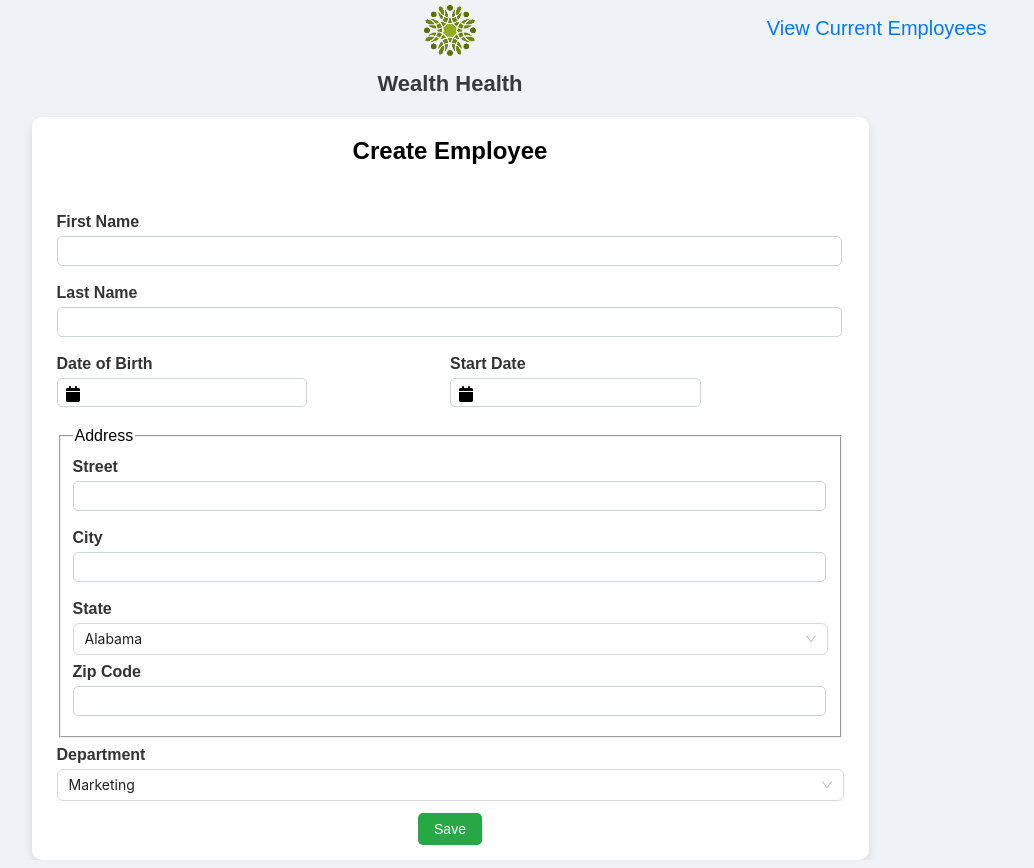
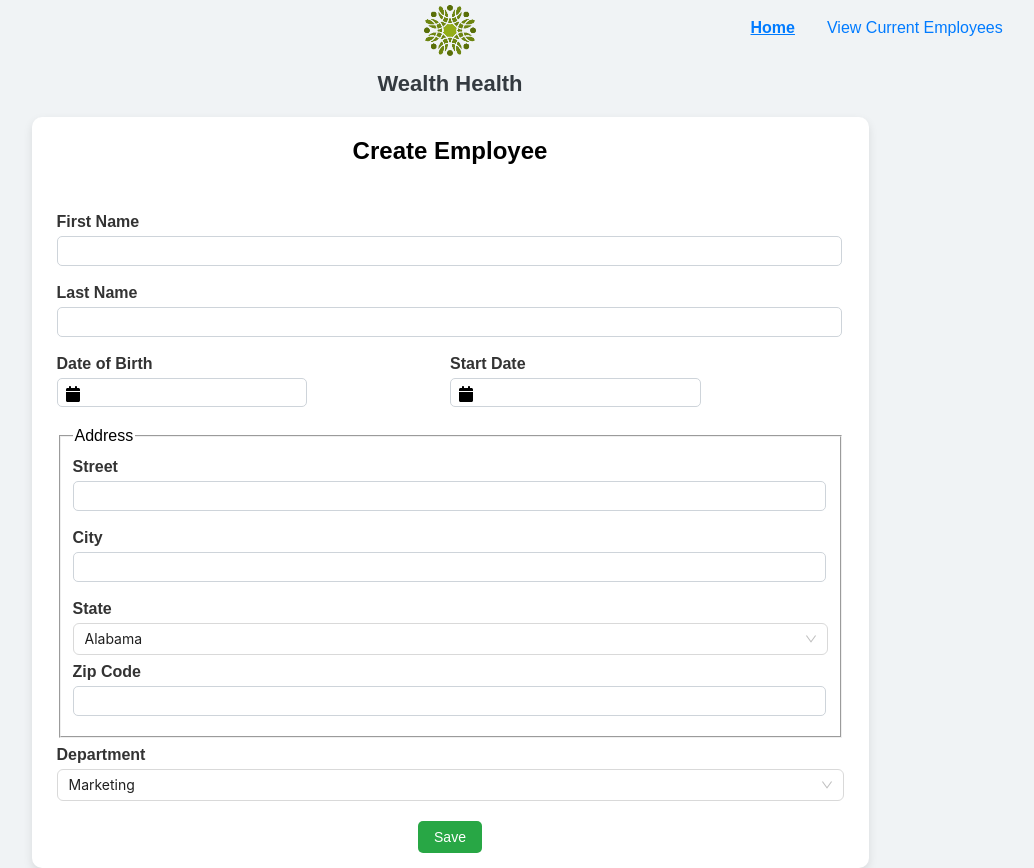
Before and after one commit to Eloodiiee/Wealth-Health, a React (Vite) app: page / in a window 1280 px wide. Shown: the whole page, without its empty margins (190-1224 px from the left). Built offline with nearby package versions, Linux system fonts and the light colour scheme.

Commit message:
Component du header créé et réglage de bugs

```diff
--- a/src/App.css
+++ b/src/App.css
@@ -40,12 +40,17 @@ h1 {
     grid-column: 2;
     grid-row: 1;
 }
-.NavEmployee {
+nav {
+    display: flex;
+    gap: 2rem;
     font-size: 20px;
     grid-column: 3;
     grid-row: 1;
 }
-
+nav .active {
+    text-decoration: underline;
+    font-weight: bold;
+}
 /*Containers*/
 .container {
     display: grid;
@@ -140,7 +145,6 @@ button {
     border-radius: 5px;
     cursor: pointer;
     transition: background-color 0.3s ease;
-    margin-top: 12px;
     grid-column: 2;
     grid-row: 3;
     justify-self: center;
@@ -154,6 +158,11 @@ button:focus {
     outline: none;
     box-shadow: 0 0 4px rgba(40, 167, 69, 0.5);
 }
+
+.submitBtn {
+    margin-top: 20px;
+}
+
 /*Numéro de page tableau*/
 :where(.css-dev-only-do-not-override-ccdg5a).ant-pagination .ant-pagination-item a {
     display: inline;
--- a/src/App.jsx
+++ b/src/App.jsx
@@ -1,9 +1,11 @@
 import { BrowserRouter as Router, Route, Routes /* Navigate */ } from "react-router-dom"
+import HeaderWH from "./assets/components/Header/HeaderWH"
 import Home from "./assets/pages/Home"
 import EmployeeList from "./assets/pages/EmployeeList"
 function App() {
     return (
         <Router>
+            <HeaderWH />
             <Routes>
                 <Route path="/" element={<Home />} /> {/* Redirige la racine vers /user/12 a decommenter pour etre sur le Backend*/}
                 {/* <Route path="/error" element={<PageErreur />} />
--- a/src/assets/components/Date-Picker/BirthDatePicker.jsx
+++ b/src/assets/components/Date-Picker/BirthDatePicker.jsx
@@ -20,6 +20,7 @@ const BirthDatePicker = () => {
                 scrollableYearDropdown
                 showIcon
                 toggleCalendarOnIconClick
+                dropdownMode="select"
             />
         </div>
     )
--- a/src/assets/components/Date-Picker/StartDatePicker.jsx
+++ b/src/assets/components/Date-Picker/StartDatePicker.jsx
@@ -18,6 +18,7 @@ const StartDatePicker = () => {
                 dateFormat="MM/dd/yyyy"
                 showMonthDropdown
                 showYearDropdown
+                toggleCalendarOnIconClick
                 showIcon
                 scrollableYearDropdown
                 dropdownMode="select"
--- /dev/null
+++ b/src/assets/components/Header/HeaderWH.jsx
@@ -0,0 +1,20 @@
+import { NavLink } from "react-router-dom"
+import logo from "../../images/Wealth_Health2.png"
+
+const HeaderWH = () => {
+    return (
+        <div className="header">
+            <img src={logo} className="logo" />
+            <h1>Wealth Health</h1>
+            <nav>
+                <NavLink to="/" className="NavEmployee">
+                    Home
+                </NavLink>
+                <NavLink to="/employee-list" className="NavEmployee">
+                    View Current Employees
+                </NavLink>
+            </nav>
+        </div>
+    )
+}
+export default HeaderWH
--- a/src/assets/pages/EmployeeList.jsx
+++ b/src/assets/pages/EmployeeList.jsx
@@ -1,8 +1,6 @@
 /*Liste d'employés*/
 
 /* import { useState } from "react" */
-import { NavLink } from "react-router-dom"
-import logo from "../images/Wealth_Health2.png"
 import EmployeeTable from "../components/Table/EmployeeTable"
 
 import "../../App.css"
@@ -10,14 +8,6 @@ import "../../App.css"
 function EmployeeList() {
     return (
         <>
-            <div className="header">
-                <img src={logo} className="logo" />
-                <h1>Wealth Health</h1>
-                <NavLink to="/" className="NavEmployee">
-                    Home
-                </NavLink>
-            </div>
-
             <div id="employee-div">
                 <h1 id="employee-title">Current Employees</h1>
                 <EmployeeTable />
--- a/src/assets/pages/Home.jsx
+++ b/src/assets/pages/Home.jsx
@@ -1,13 +1,11 @@
 /** Page d'accueil */
 
 import { useState } from "react"
-import { NavLink } from "react-router-dom"
 import BirthDatePicker from "../components/Date-Picker/BirthDatePicker"
 import StartDatePicker from "../components/Date-Picker/StartDatePicker"
 import DropdownMenu from "../components/DropDown/Dropdown"
 import { states } from "../data/States"
 import { Departments } from "../data/Departments"
-import logo from "../images/Wealth_Health2.png"
 import FormModal from "../components/ModalForm/Modal"
 import "../../App.css"
 
@@ -23,13 +21,6 @@ function App() {
     }
     return (
         <>
-            <div className="header">
-                <img src={logo} className="logo" />
-                <h1>Wealth Health</h1>
-                <NavLink to="/employee-list" className="NavEmployee">
-                    View Current Employees
-                </NavLink>
-            </div>
             <div className="container">
                 <h2>Create Employee</h2>
                 <form action="#" id="create-employee">
@@ -65,7 +56,9 @@ function App() {
                     <DropdownMenu options={Departments} />
                 </form>
 
-                <button onClick={submitForm}>Save</button>
+                <button onClick={submitForm} className="submitBtn">
+                    Save
+                </button>
             </div>
             <FormModal isOpen={isOpen} toggleModal={toggleModal} />
         </>
```
